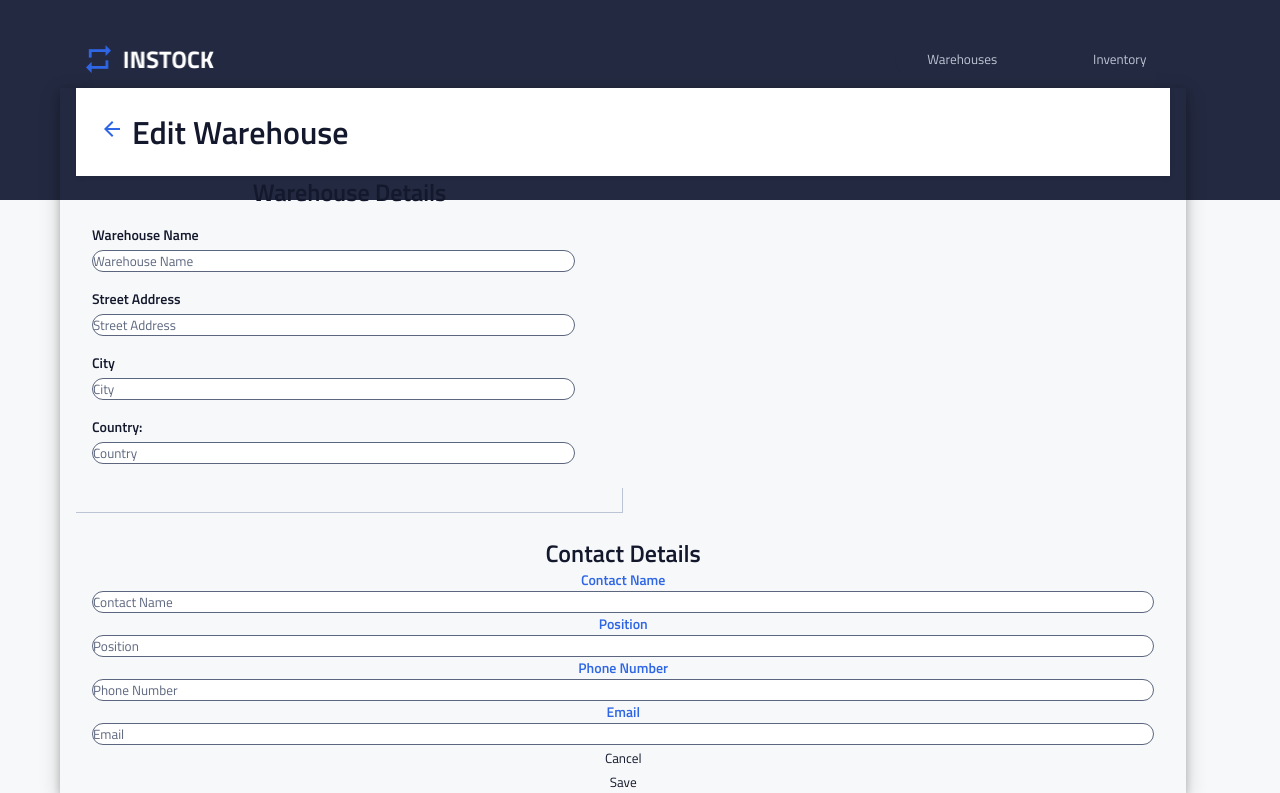
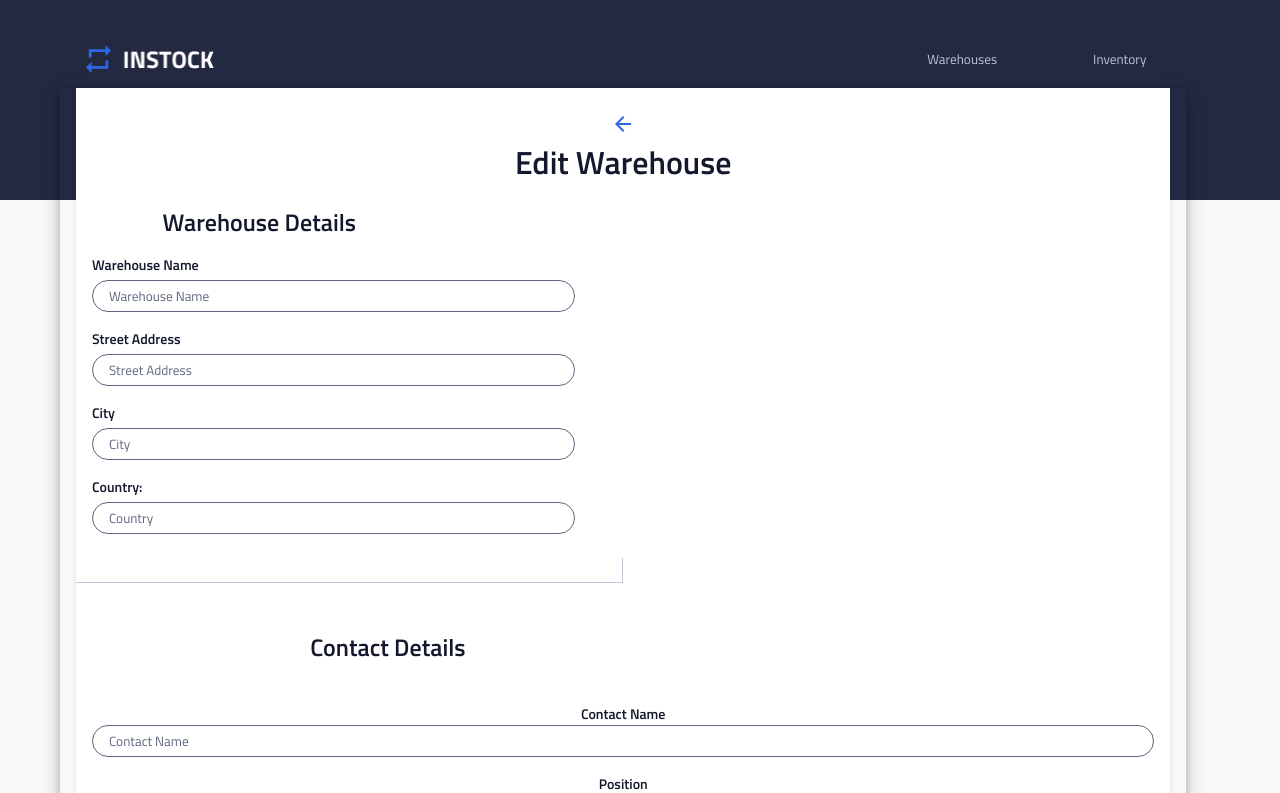
Before and after one commit to TonySMK/InStock_Group2-Client, a React (Create React App) app: page /warehouses/1/edit in a window 1280 px wide. Shown: the top 793 px of the page. Built offline with nearby package versions, Linux system fonts and the light colour scheme; no server answers.

Commit message:
Adjust styles on form

```diff
--- a/src/Components/ContactDetailsForm/ContactDetailsForm.scss
+++ b/src/Components/ContactDetailsForm/ContactDetailsForm.scss
@@ -2,21 +2,40 @@
 @import "../../Styles/Partials/mixins";
 @import "../../Styles/Partials/variables";
 
-
 .contact {
+  &__head {
+    width: 57%;
+    padding-top: 24px;
+  }
   &__container {
     display: flex;
     flex-direction: column;
+    padding: 24px 0;
   }
   &__label {
-        align-self: baseline;
-        padding: 16px 16px 4px 16px;
-        display: flex;
-        flex-direction: column;
-        font-family: "Titillium Semi-bold";
-        font-size: 13px;
-        line-height: 20px;
+    width: 40%;
     text-decoration: none;
     color: $P-text;
   }
 }
+
+label {
+  text-decoration: none;
+  color: $P-text;
+  padding-top: 16px;
+}
+
+input {
+    &:active {
+        border: 0.5px solid $P-interactive;
+        color: $P-text;
+    }
+    &:focus {
+        border: 0.5px solid $P-interactive;
+        color: $P-text;
+    }
+  @include mobile {
+    height: 32px;
+    padding-left: 16px;
+  }
+}
--- a/src/Components/EditWarehouseBody/EditWarehouseBody.js
+++ b/src/Components/EditWarehouseBody/EditWarehouseBody.js
@@ -39,18 +39,20 @@ function EditWarehouseBody() {
         );
     };
   return (
-    <section>
-      <div className="warehouse">
-        <div className="warehouse__head">
-          <div className="warehouse__head__img">
+    <section className="warehouse">
+      <div className="warehouse__wrapper">
+        <div className="warehouse__wrapper__head">
+          <div className="warehouse__wrapper__head__img">
             <img
-              className="warehouse__head__img__arrow"
+              className="warehouse__wrapper__head__img__arrow"
               src={back}
               alt="back_arrow"
             />
           </div>
-          <div className="warehouse__head__title">
-            <h1 className="warehouse__head__title__name">Edit Warehouse</h1>
+          <div className="warehouse__wrapper__head__title">
+            <h1 className="warehouse__wrapper__head__title__name">
+              Edit Warehouse
+            </h1>
           </div>
         </div>
       </div>
@@ -66,12 +68,18 @@ function EditWarehouseBody() {
           />
         </form>
       </div>
-      <div>
-        <div>
-          <button>Cancel</button>
+      <div className="warehouse__buttons">
+        <div className="warehouse__buttons__container">
+          <button className="warehouse__buttons__container__cancel">
+            Cancel
+          </button>
         </div>
-        <div>
-          <button onClick={handleSubmit} type="submit">
+        <div className="warehouse__buttons__container">
+          <button
+            className="warehouse__buttons__container__save"
+            onClick={handleSubmit}
+            type="submit"
+          >
             Save
           </button>
         </div>
--- a/src/Components/EditWarehouseBody/EditWarehousesBody.scss
+++ b/src/Components/EditWarehouseBody/EditWarehousesBody.scss
@@ -2,24 +2,24 @@
 @import "../../Styles/Partials/mixins";
 @import "../../Styles/Partials/variables";
 
-
 .warehouse {
-    background-color:$P-white;
+  background-color: $P-white;
   width: 100%;
   box-sizing: border-box;
   padding: 1.5rem 0 0;
   box-shadow: 0px 2px 5px 0px rgba(19, 24, 44, 0.1);
   background-color: $P-white;
+  &__wraper {
+    display: flex;
+    flex-direction: row;
+    align-items: center;
     &__head {
       display: flex;
-        flex-direction: row;
       padding: 0px 24px 24px 24px;
-        align-items: center;
       &__img {
         padding-right: 8px;
-        }
-        &__title {
-
+        max-width: 24px;
       }
     }
   }
+}
--- a/src/Components/WarehouseDetailsForm/WarehouseDetailsForm.scss
+++ b/src/Components/WarehouseDetailsForm/WarehouseDetailsForm.scss
@@ -1,3 +1,39 @@
 @import "../../Styles/Partials/fonts";
 @import "../../Styles/Partials/mixins";
 @import "../../Styles/Partials/variables";
+
+
+.details {
+    &__title {
+        padding-top: 24px;
+        &__name {
+            width: 67%
+        }
+    }
+    &__division {
+        &__line {
+            border-bottom: 0.5px solid $S-cloud;
+        }
+    }
+}
+
+label {
+  text-decoration: none;
+  color: $P-text;
+  padding-top: 16px;
+}
+
+input {
+    &:active {
+        border: 0.5px solid $P-interactive;
+        color: $P-text;
+    }
+    &:focus {
+        border: 0.5px solid $P-interactive;
+        color: $P-text;
+    }
+  @include mobile {
+    height: 32px;
+    padding-left: 16px;
+  }
+}
```
Lines whose indentation alone changed are shown as unchanged.
